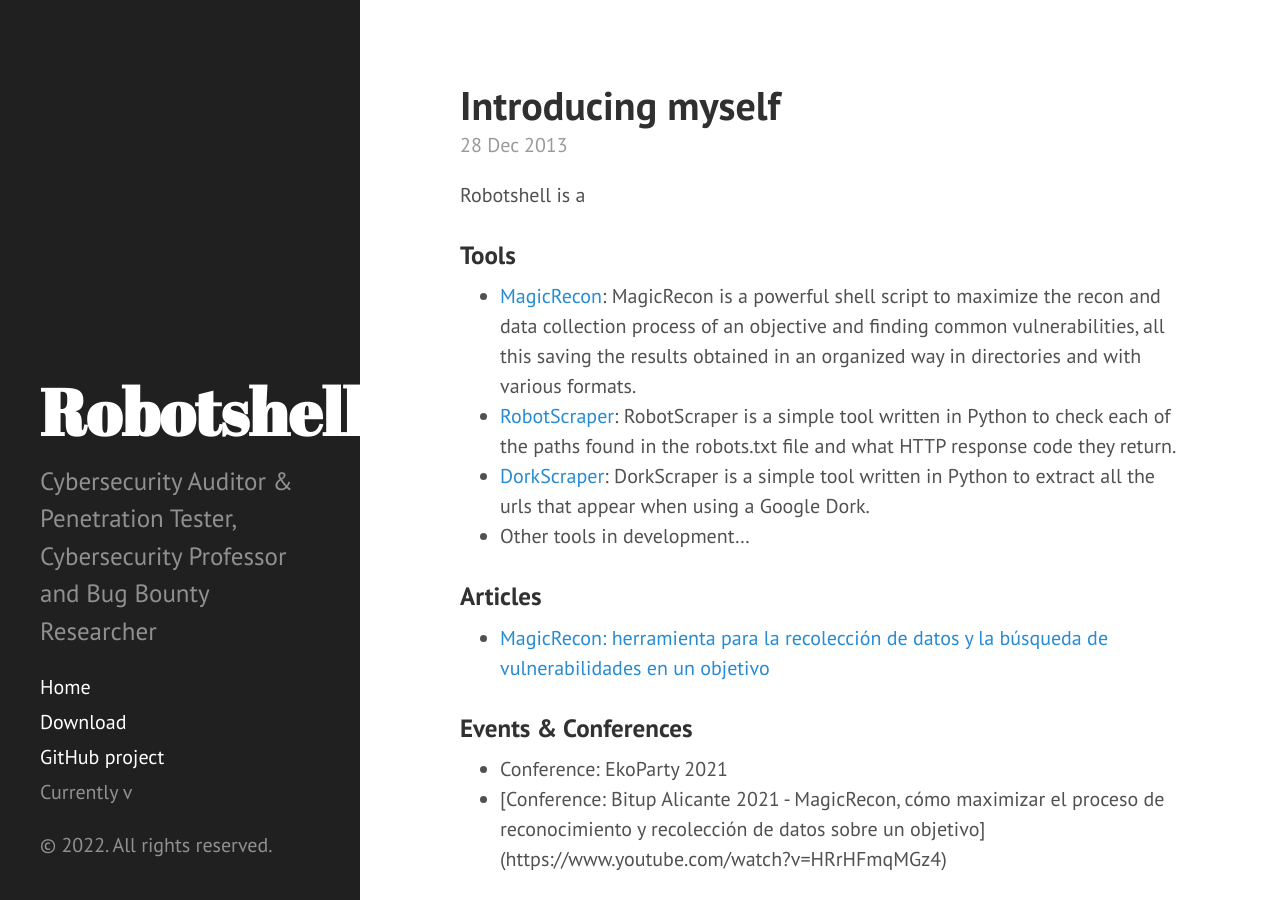
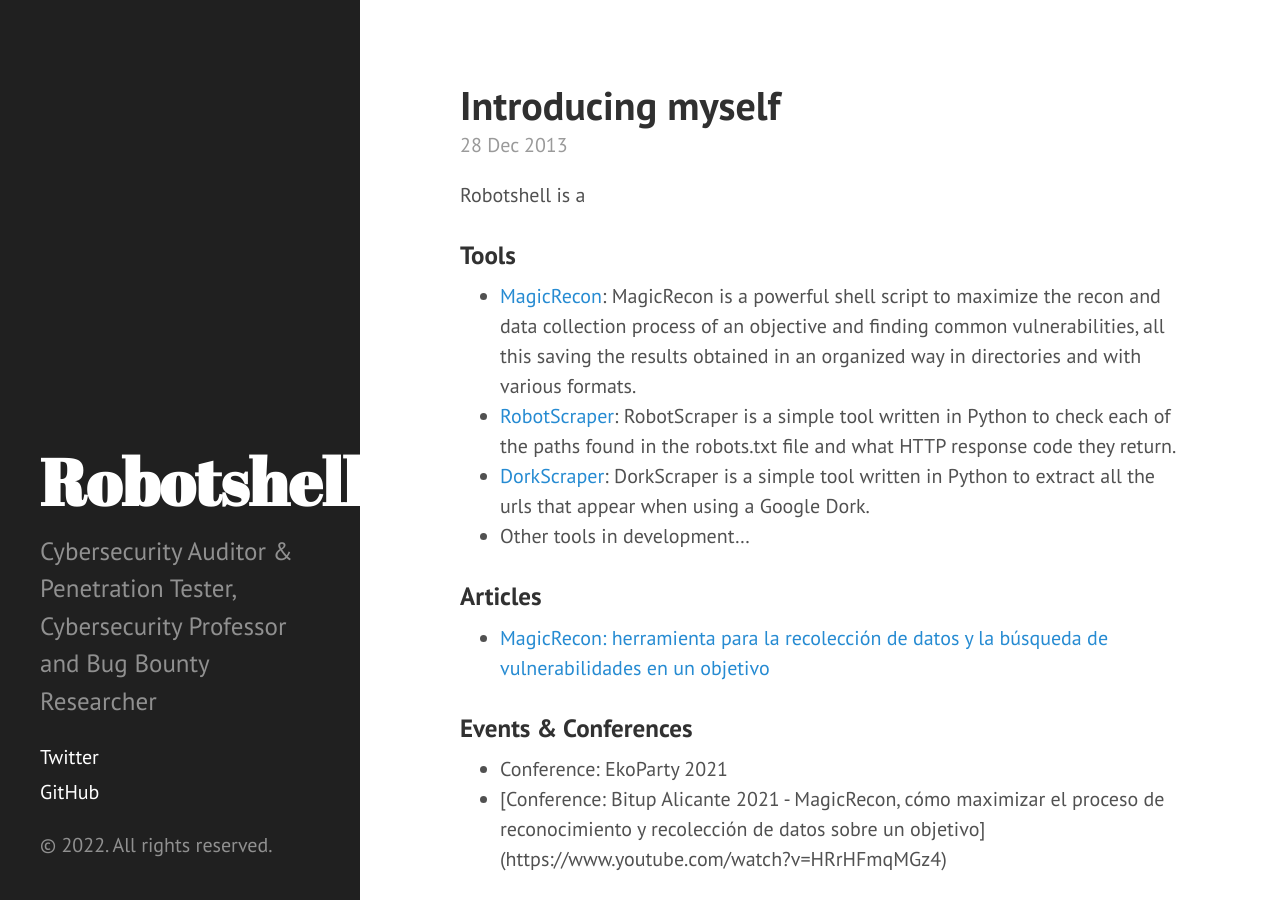
Before and after one commit to robotshell/robotshell.github.io, a Jekyll site: the page built from index.html, in a window 1280 px wide and 900 px high. Built offline with Jekyll 4.4.1, drawn with Linux system fonts in a browser that asks for light colours; Markdown is read by kramdown in place of the engine named in the settings; the list of posts is cut into pages by our own code.

Commit message:
Update sidebar.html

```diff
--- a/_includes/sidebar.html
+++ b/_includes/sidebar.html
@@ -10,13 +10,6 @@
     </div>
 
     <nav class="sidebar-nav">
-      <a class="sidebar-nav-item{% if page.url == site.baseurl %} active{% endif %}" href="{{ site.baseurl }}">Home</a>
-
-      {% comment %}
-        The code below dynamically generates a sidebar nav of pages with
-        `layout: page` in the front-matter. See readme for usage.
-      {% endcomment %}
-
       {% assign pages_list = site.pages %}
       {% for node in pages_list %}
         {% if node.title != null %}
@@ -26,9 +19,8 @@
         {% endif %}
       {% endfor %}
 
-      <a class="sidebar-nav-item" href="{{ site.github.repo }}/archive/v{{ site.version }}.zip">Download</a>
-      <a class="sidebar-nav-item" href="{{ site.github.repo }}">GitHub project</a>
-      <span class="sidebar-nav-item">Currently v{{ site.version }}</span>
+      <a class="sidebar-nav-item" href="{{ site.github.repo }}/archive/v{{ site.version }}.zip">Twitter</a>
+      <a class="sidebar-nav-item" href="{{ site.github.repo }}">GitHub</a>
     </nav>
 
     <p>&copy; {{ site.time | date: '%Y' }}. All rights reserved.</p>
```
